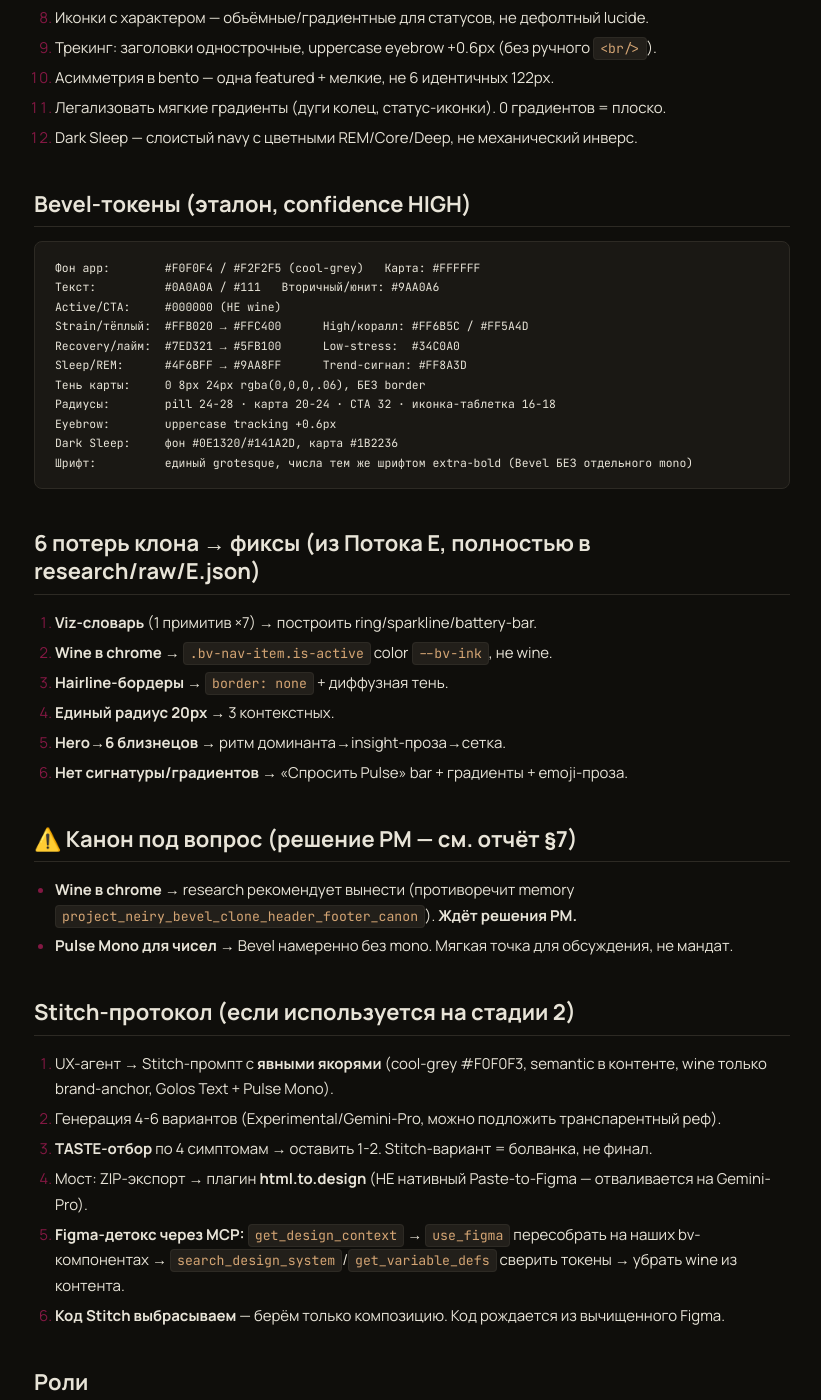
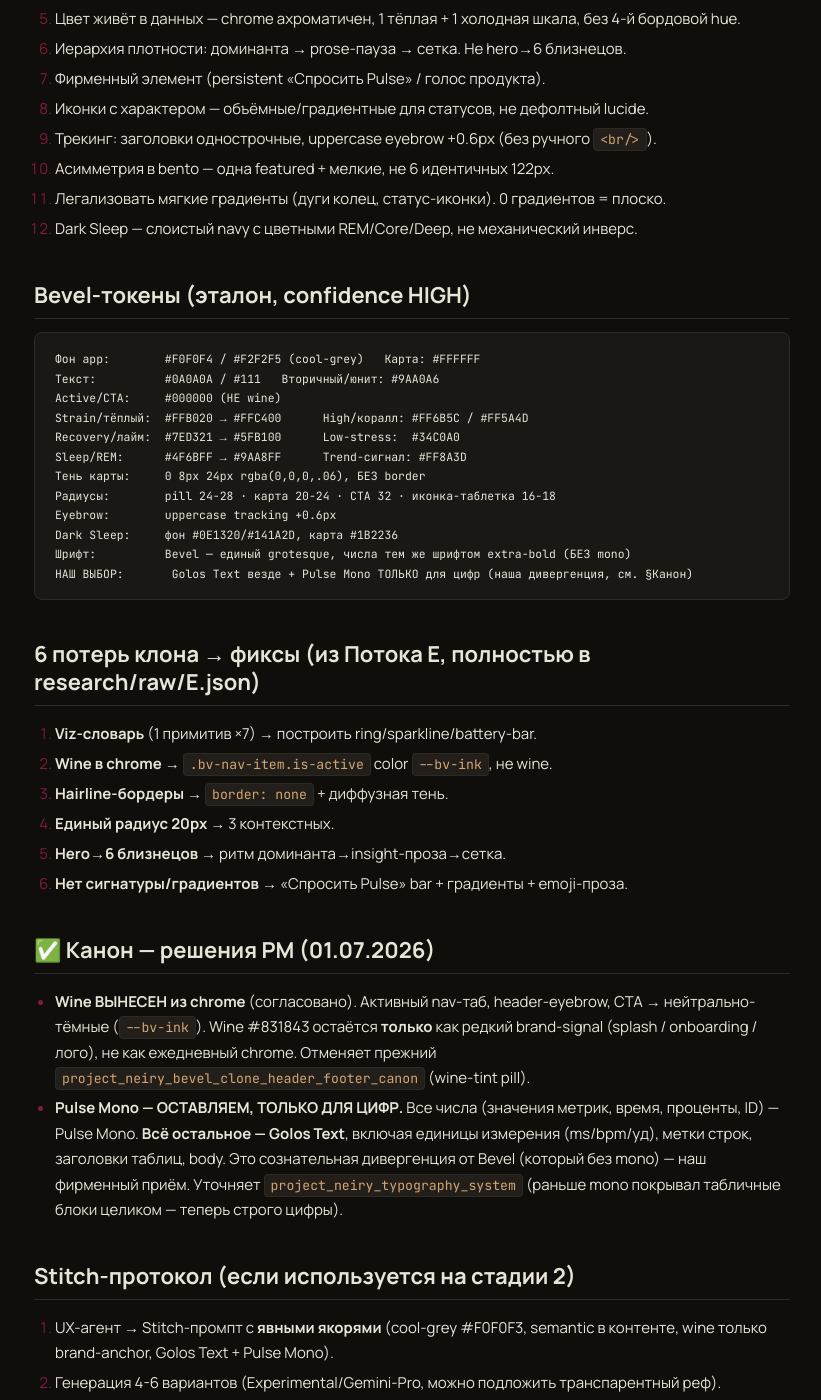
Before and after one commit to s0101110110/neiry-pulse-m1-wireframes, a Jekyll site: the page built from UI_assets/anti-generic-playbook.md, in a window 1280 px wide and 1400 px high, scrolled down 3653 px. Shown: the whole window, without its empty margins (228-1049 px from the left). Built offline with Jekyll 4.4.1, drawn with Linux system fonts in a browser that asks for light colours; our own code applies the rules of GitHub Pages for plain Markdown files; some of the changed text lies outside the part shown.

Commit message:
Anti-Generic: зафиксировал решения PM по канонам + апгрейд UX UI Pro Max
Решения PM 01.07: (1) wine вынесен из chrome полностью (nav-active/CTA нейтральные,
wine только splash/onboarding/лого); (2) Pulse Mono — только для цифр, остальное Golos.
UX UI Pro Max: репо открытый MIT v2.10.0 → апгрейд вердикта до 'установить ядро' с командами.

Co-Authored-By: Claude Opus 4.8 (1M context) <noreply@anthropic.com>

````diff
--- a/UI_assets/anti-generic-playbook.md
+++ b/UI_assets/anti-generic-playbook.md
@@ -102,7 +102,8 @@ Sleep/REM:      #4F6BFF → #9AA8FF      Trend-сигнал: #FF8A3D
 Радиусы:        pill 24-28 · карта 20-24 · CTA 32 · иконка-таблетка 16-18
 Eyebrow:        uppercase tracking +0.6px
 Dark Sleep:     фон #0E1320/#141A2D, карта #1B2236
-Шрифт:          единый grotesque, числа тем же шрифтом extra-bold (Bevel БЕЗ отдельного mono)
+Шрифт:          Bevel — единый grotesque, числа тем же шрифтом extra-bold (БЕЗ mono)
+НАШ ВЫБОР:       Golos Text везде + Pulse Mono ТОЛЬКО для цифр (наша дивергенция, см. §Канон)
 ```
 
 ## 6 потерь клона → фиксы (из Потока E, полностью в research/raw/E.json)
@@ -114,10 +115,10 @@ Dark Sleep:     фон #0E1320/#141A2D, карта #1B2236
 5. **Hero→6 близнецов** → ритм доминанта→insight-проза→сетка.
 6. **Нет сигнатуры/градиентов** → «Спросить Pulse» bar + градиенты + emoji-проза.
 
-## ⚠️ Канон под вопрос (решение PM — см. отчёт §7)
+## ✅ Канон — решения PM (01.07.2026)
 
-- **Wine в chrome** → research рекомендует вынести (противоречит memory `project_neiry_bevel_clone_header_footer_canon`). **Ждёт решения PM.**
-- **Pulse Mono для чисел** → Bevel намеренно без mono. Мягкая точка для обсуждения, не мандат.
+- **Wine ВЫНЕСЕН из chrome** (согласовано). Активный nav-таб, header-eyebrow, CTA → нейтрально-тёмные (`--bv-ink`). Wine #831843 остаётся **только** как редкий brand-signal (splash / onboarding / лого), не как ежедневный chrome. Отменяет прежний `project_neiry_bevel_clone_header_footer_canon` (wine-tint pill).
+- **Pulse Mono — ОСТАВЛЯЕМ, ТОЛЬКО ДЛЯ ЦИФР.** Все числа (значения метрик, время, проценты, ID) — Pulse Mono. **Всё остальное — Golos Text**, включая единицы измерения (ms/bpm/уд), метки строк, заголовки таблиц, body. Это сознательная дивергенция от Bevel (который без mono) — наш фирменный приём. Уточняет `project_neiry_typography_system` (раньше mono покрывал табличные блоки целиком — теперь строго цифры).
 
 ## Stitch-протокол (если используется на стадии 2)
 
````
Also changed, not shown: other parts of UI_assets/anti-generic-playbook.md (+1 -1 lines), docs_web/docs/superpowers/research/2026-07-01-anti-generic-research-report.md (+5 -5 lines).
